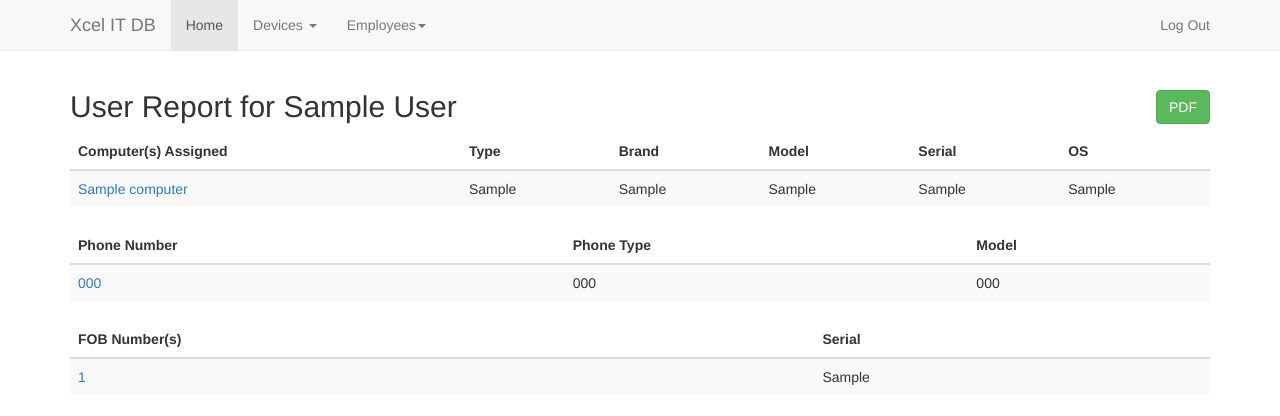
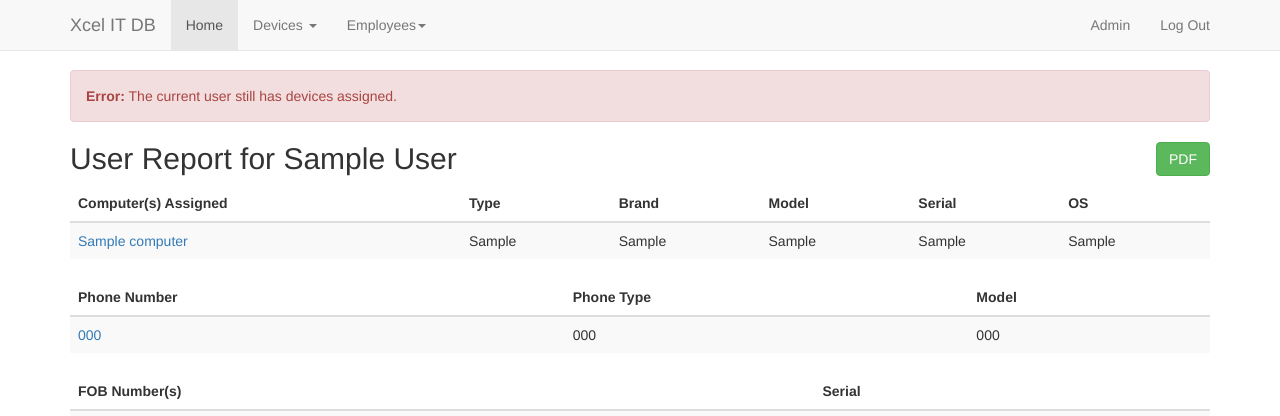
Before and after one commit to chrispuppe/ITEquipDB, a Flask app: page /employee/delete/1 in a window 1280 px wide. Shown: the top 416 px of the page. Run offline with Flask 2, Linux system fonts and the light colour scheme; a user stored in the database is signed in; tables that the repository leaves empty hold one stand-in row (values such as "Sample post"); some libraries are stand-ins or nearby versions.

Commit message:
User administration pages created and started.

```diff
--- a/app/templates/employee/employee_report.html
+++ b/app/templates/employee/employee_report.html
@@ -5,6 +5,11 @@
 {% endblock %}
 {% block content %}
     <div role="content">
+        {% if error %}
+            <div class="alert alert-danger" role="alert">
+                <p><strong>Error:</strong> {{ error }}
+            </div>
+        {% endif %}
         <div class="btn-group pull-right" role="group" aria-label="...">
             <div class="btn-group" role="group">
                 <a role="button" class="btn btn-success" href="{{ url_for('employee_report_pdf', id=employee.id) }}">PDF</a>
--- a/app/templates/layout.html
+++ b/app/templates/layout.html
@@ -75,6 +75,7 @@
 								</li>
 							</ul>
 							<ul class="nav navbar-nav navbar-right">
+								<li><a href="/admin">Admin</a></li>
 								<li><a href="/logout">Log Out</a></li>
 							</ul>
 						</div><!--/.nav-collapse -->
--- a/app/templates/login.html
+++ b/app/templates/login.html
@@ -12,6 +12,11 @@ Login
 
 {% block content %}
     <div class="container">
+        {% if error %}
+            <div class="alert alert-danger" role="alert">
+                <p><strong>Error:</strong> {{ error }}
+            </div>
+        {% endif %}
 
         <form class="form-signin" method="POST" action="/login">
             <h2 class="form-signin-heading">Please sign in</h2>
--- a/app/views.py
+++ b/app/views.py
@@ -72,6 +72,7 @@ def index():
 @app.route('/login', methods=['GET', 'POST'])
 def login():
     form = LoginForm()
+    error = None
 
     # checks the username and password against the DB and logs the user in if valid
     if form.validate_on_submit():
@@ -80,9 +81,11 @@ def login():
             if check_password_hash(user.password, form.password.data):
                 login_user(user, remember=form.remember.data)
                 return redirect(url_for('all_employees'))
+            else:
+                error = "Invalid username or password. Please try again."
 
         # if not valid replies as such
-        return '<h1>Invalid username or password</h1>'
+        return render_template('login.html', form=form, error=error)
 
 
     return render_template('login.html', form=form)
@@ -115,14 +118,55 @@ def signup():
 # def dashboard():
 #     return render_template('dashboard.html', name=current_user.username)
 
+###################  User Administration  ###################
+
+@app.route('/admin', methods=['GET', 'POST'])
+@login_required
+def user_admin():
+    users = models.User.query.all()
+
+    return render_template('/user_admin.html', users=users)
+
+#############################################################
+###################  User Add  ###################
+
+@app.route('/add_user', methods=['GET', 'POST'])
+@login_required
+def user_add():
+    users = models.User.query.all()
+
+    return render_template('/user_admin.html', users=users)
+
+###################################################
+###################  User Edit  ###################
+
+@app.route('/edit_user/<int:id>', methods=['GET', 'POST'])
+@login_required
+def user_edit(id):
+    users = models.User.query.all()
+
+    return render_template('/user_admin.html', users=users)
+
+###################################################
+###################  User Delete  ###################
+
+@app.route('/delete_user/<int:id>', methods=['GET', 'POST'])
+@login_required
+def user_delete(id):
+    users = models.User.query.all()
+
+    return render_template('/user_admin.html', users=users)
+
+#############################################################
+###################  Logout  ###################
+
 @app.route('/logout')
 @login_required
 def logout():
     logout_user()
     return redirect(url_for('index'))
 
-#######################################################################
-
+################################################
 #############  Employees  #############
 @app.route('/employee' )
 @login_required
@@ -183,6 +227,8 @@ def delete_employee(id):
         flash('Invalid employee id: {0}'.format(id))
         return redirect(url_for('index'))
 
+    error = None
+
     device_list = db.session.query(exists().where(models.Device.assigned_to==id))
     # Redirects to employee report if the employee has devices assigned to them
     if device_list.scalar() == True:
@@ -191,14 +237,15 @@ def delete_employee(id):
         assigned_printers = models.Printers.query.all()
         assigned_fobs = models.Fob.query.all()
         assigned_ipads = models.Ipads.query.all()
-        # raise exception
+        error = "The current user still has devices assigned."
 
         return render_template('employee/employee_report.html', employee=employee,
                                 assigned_computers=assigned_computers,
                                 assigned_phones=assigned_phones,
                                 assigned_fobs=assigned_fobs,
                                 assigned_ipads=assigned_ipads,
-                                assigned_printers=assigned_printers)
+                                assigned_printers=assigned_printers,
+                                error=error)
 
     db.session.delete(employee)
     db.session.commit()
```
Also changed, not shown: app/templates/user_add.html (added, +52 -0 lines), app/templates/user_admin.html (added, +42 -0 lines), app/templates/user_edit.html (added, +59 -0 lines). Lines whose indentation alone changed are shown as unchanged.
